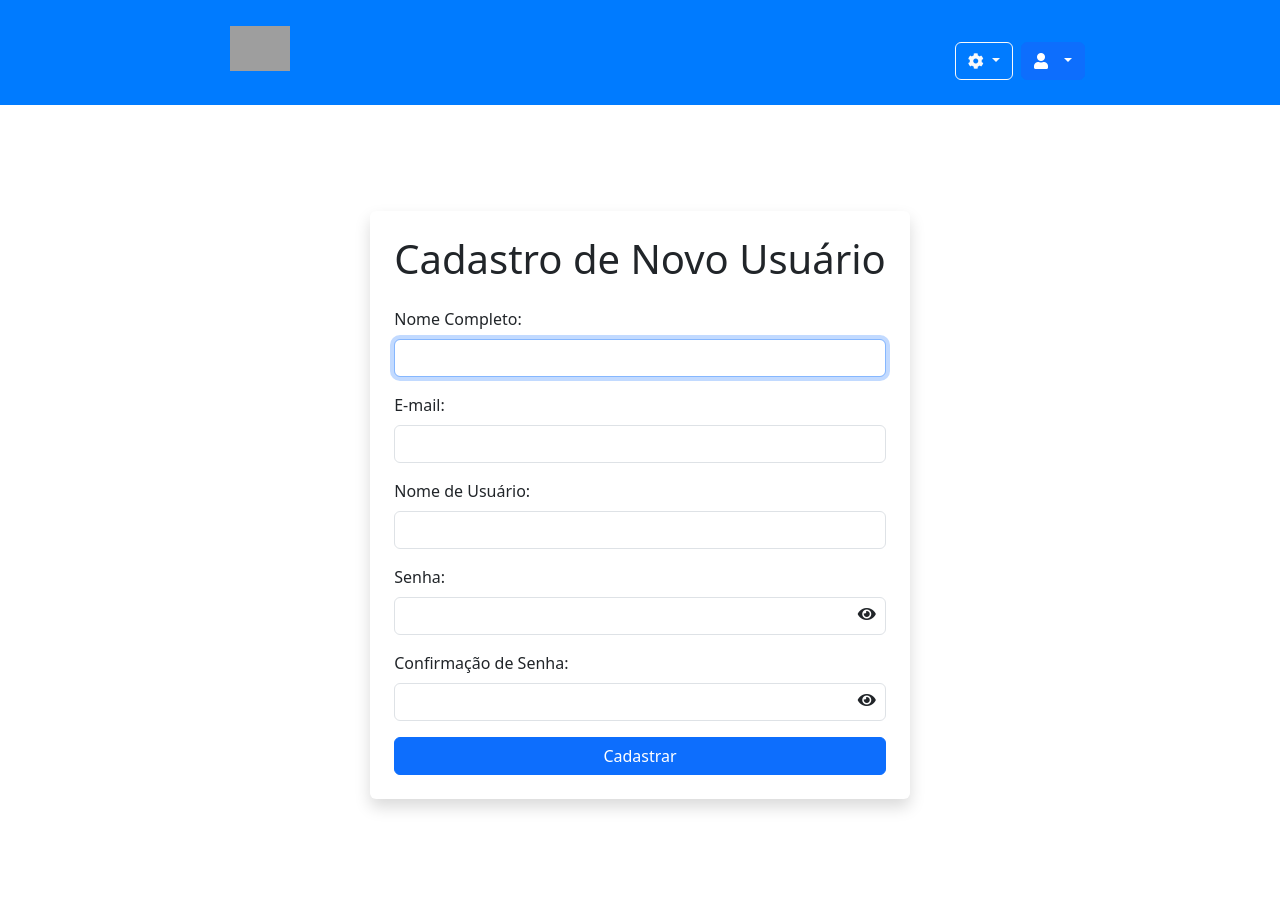
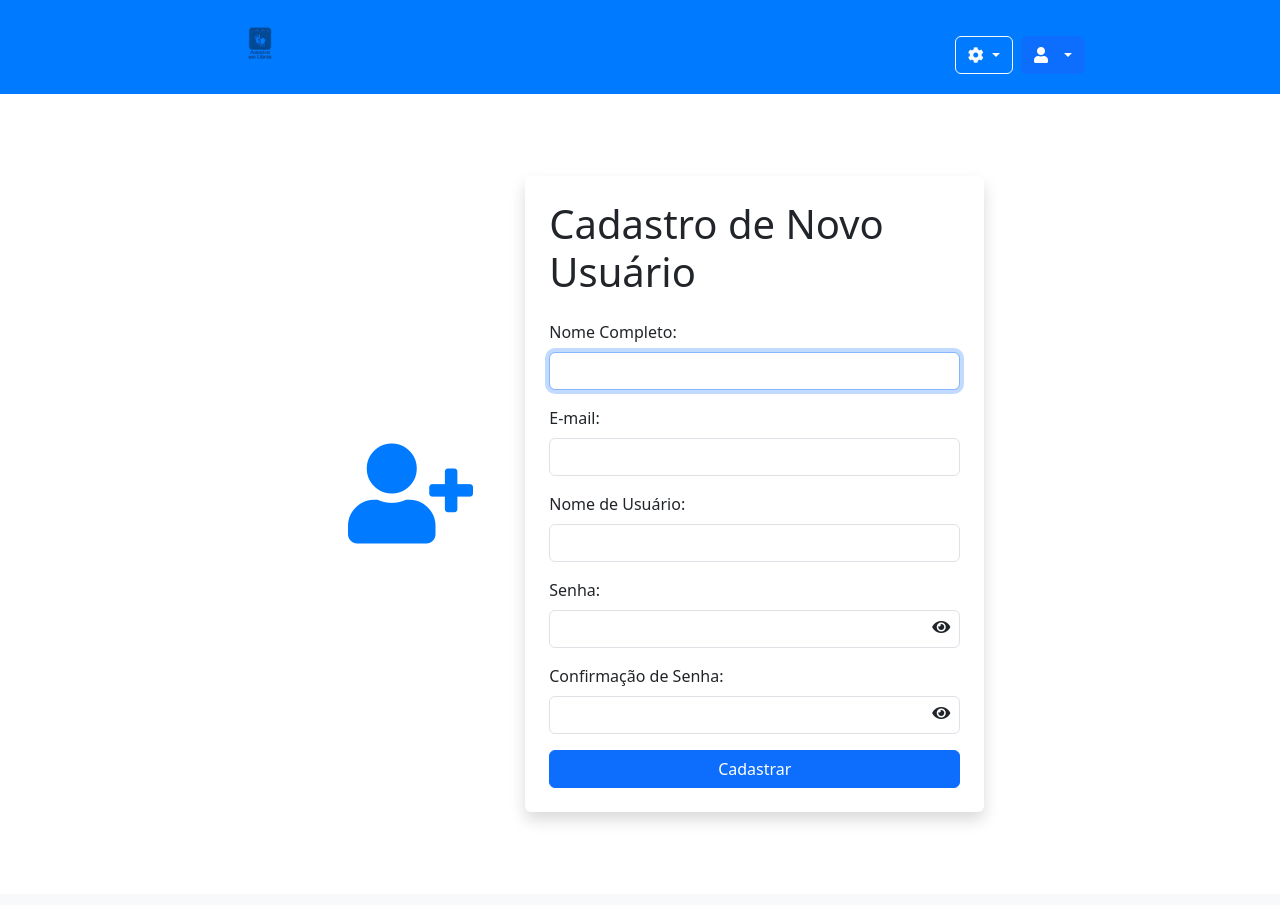
Before and after one commit to Ryan1590/hackathon-terceiro-periodo, a PHP site: page /cadastroNovoUsuario.php in a window 1280 px wide. After the commit the page ends 821 px from the top, so only its background shows below. Run offline with PHP 8.4, Linux system fonts and the light colour scheme; grey boxes are pictures that could not be loaded.

Commit message:
adicionado icone de libras

```diff
--- a/front-end/cadastroNovoUsuario.php
+++ b/front-end/cadastroNovoUsuario.php
@@ -1,5 +1,3 @@
-
-
 <!DOCTYPE html>
 <html lang="pt-br">
 <head>
@@ -38,6 +36,17 @@
                 min-width: 150px;
             }
         }
+
+        .icon-container {
+            display: flex;
+            justify-content: center;
+            align-items: center;
+        }
+
+        .icon-container i {
+            font-size: 100px;
+            color: #007bff;
+        }
     </style>
 </head>
 
@@ -47,7 +56,7 @@
         <div class="container mt-3">
             <div class="row">
                 <div class="col-4 d-flex justify-content-center align-items-center">
-                    <img class="mb-4" src="logo-ge.svg" alt="logo" width="60px">
+                    <img class="mb-4" src="img/iconedelibras.png" alt="logo" width="60px">
                 </div>
                 <div class="col-4 d-flex justify-content-center align-items-center ms-auto">
                     <div class="dropdown me-2">
@@ -68,7 +77,7 @@
                         </button>
                         <ul class="dropdown-menu dropdown-menu-end" aria-labelledby="dropdownMenuButton">
                             <li><a class="dropdown-item" href="redefinirSenha.html">Atualização de senha</a></li>
-                            <li><a class="dropdown-item" href="./login.php">Login</a></li>
+                            <li><a class="dropdown-item" href="login.html">Login</a></li>
                         </ul>
                     </div>
                 </div>
@@ -77,7 +86,11 @@
     </div>
 
     <div class="container d-flex justify-content-center align-items-center min-vh-100">
-        <div class="register-container p-4 bg-white rounded shadow">
+        <div class="row">
+            <div class="col-md-4 icon-container">
+                <i class="fas fa-user-plus"></i>
+            </div>
+            <div class="col-md-8 register-container p-4 bg-white rounded shadow">
                 <h1 class="mb-4">Cadastro de Novo Usuário</h1>
                 <form id="register-form">
                     <div class="form-group position-relative">
@@ -111,6 +124,7 @@
                 </form>
                 <div id="success-message" class="alert alert-success mt-4 d-none" role="alert">
                     Cadastro concluído!
+                </div>
             </div>
         </div>
     </div>
```
Also changed, not shown: front-end/img/iconedelibras.png (added). Lines whose indentation alone changed are shown as unchanged.
